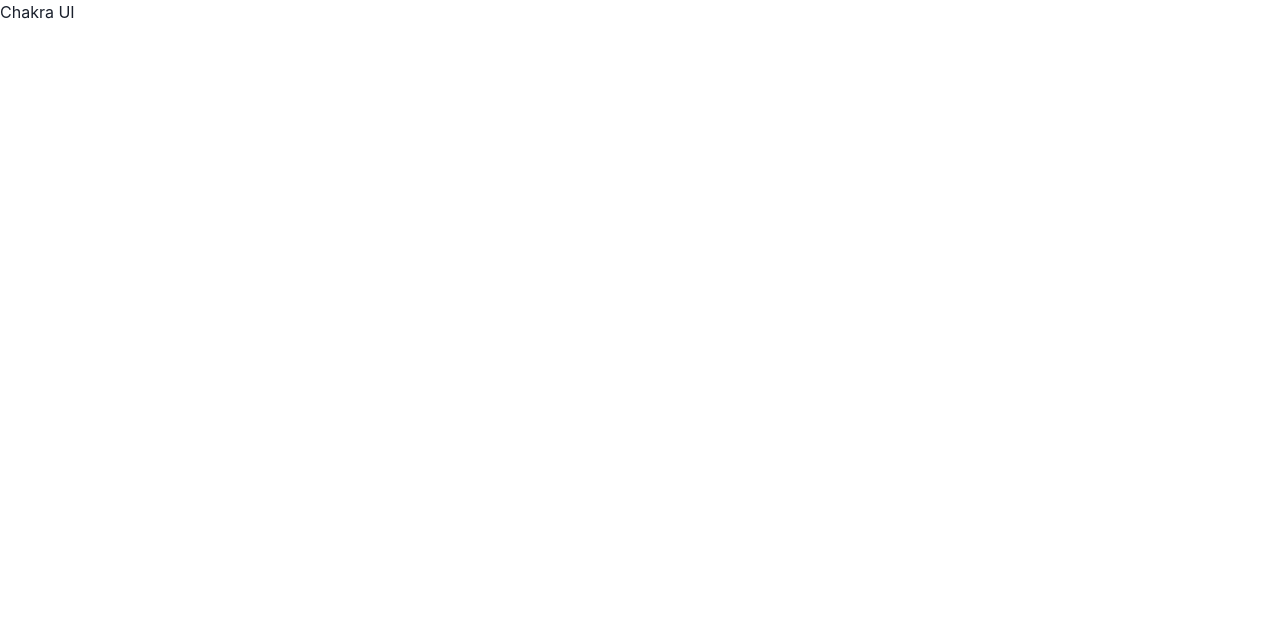
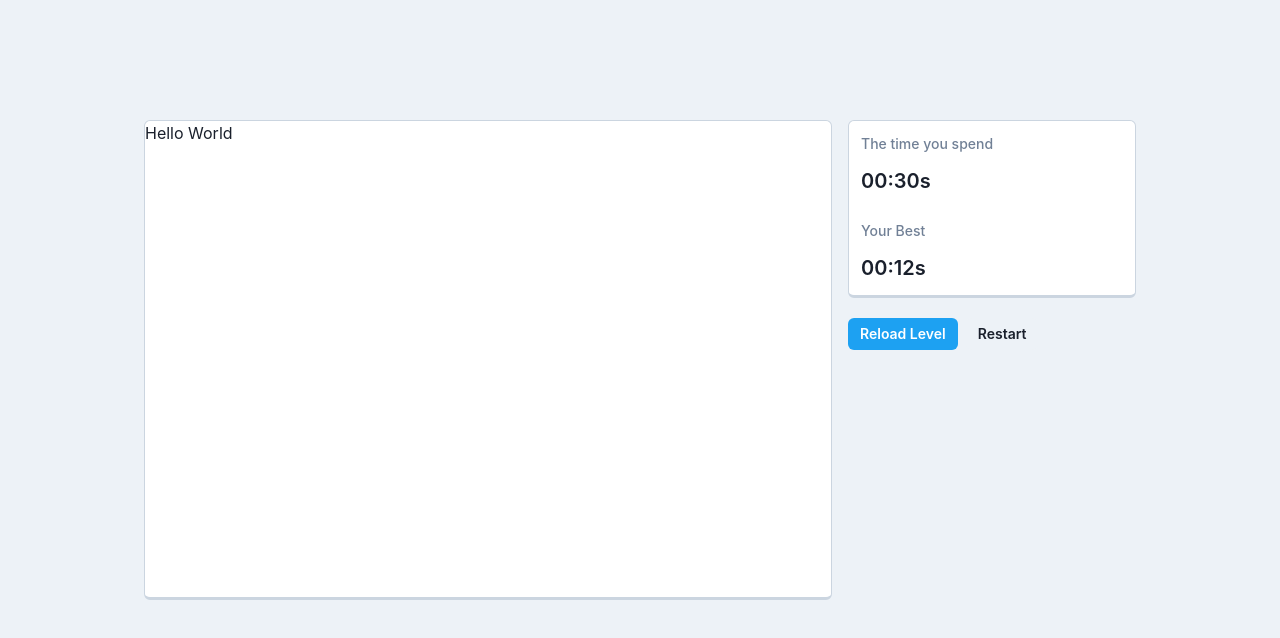
Before and after one commit to eleviven/spiders-game, a React (Create React App) app: page / in a window 1280 px wide. Shown: the top 638 px of the page. Built offline with nearby package versions, Linux system fonts and the light colour scheme.

Commit message:
Game UI completed

```diff
--- a/src/App.tsx
+++ b/src/App.tsx
@@ -1,10 +1,28 @@
-import { ChakraProvider } from "@chakra-ui/react";
+import { ChakraProvider, ColorMode, extendTheme } from "@chakra-ui/react";
+import { AppLayout } from "./components/layouts";
 import GamePage from "./pages/GamePage";
+
+const theme = extendTheme({
+  styles: {
+    global: ({ theme, colorMode }: { theme: any; colorMode: ColorMode }) => {
+      return {
+        body: {
+          backgroundColor:
+            colorMode === "light"
+              ? (theme.colors.gray[100] as any)
+              : (theme.colors.gray[900] as any),
+        },
+      };
+    },
+  },
+});
 
 const App: React.FC = () => {
   return (
-    <ChakraProvider>
-      <GamePage />
+    <ChakraProvider theme={theme}>
+      <AppLayout>
+        <GamePage />
+      </AppLayout>
     </ChakraProvider>
   );
 };
--- /dev/null
+++ b/src/components/GameBox/GameBox.tsx
@@ -0,0 +1,14 @@
+import { Box } from "@chakra-ui/react";
+import Card from "../Card/Card";
+
+const GameBox: React.FC = () => {
+  return (
+    <Card h="60vh">
+      <Box>Hello World</Box>
+    </Card>
+  );
+};
+
+GameBox.displayName = "Game Box";
+
+export default GameBox;
--- /dev/null
+++ b/src/components/LevelActions/LevelActions.tsx
@@ -0,0 +1,18 @@
+import { Button, HStack } from "@chakra-ui/react";
+
+const LevelActions: React.FC = () => {
+  return (
+    <HStack w="full">
+      <Button size="sm" colorScheme="twitter">
+        Reload Level
+      </Button>
+      <Button size="sm" colorScheme="gray">
+        Restart
+      </Button>
+    </HStack>
+  );
+};
+
+LevelActions.displayName = "Level Actions";
+
+export default LevelActions;
--- /dev/null
+++ b/src/components/ScoreBoard/ScoreBoard.tsx
@@ -0,0 +1,29 @@
+import { Box, BoxProps, Text } from "@chakra-ui/react";
+import Card from "../Card/Card";
+
+const ScoreBoard: React.FC<BoxProps> = () => {
+  return (
+    <Card>
+      <Card.Header title="The time you spend" />
+      <Card.Body>
+        <Box>
+          <Text fontSize="xl" fontWeight="semibold">
+            00:30s
+          </Text>
+        </Box>
+      </Card.Body>
+      <Card.Header title="Your Best" />
+      <Card.Body>
+        <Box>
+          <Text fontSize="xl" fontWeight="semibold">
+            00:12s
+          </Text>
+        </Box>
+      </Card.Body>
+    </Card>
+  );
+};
+
+ScoreBoard.displayName = "Score Board";
+
+export default ScoreBoard;
--- /dev/null
+++ b/src/components/index.ts
@@ -0,0 +1,4 @@
+export { default as Card } from "./Card/Card";
+export { default as ScoreBoard } from "./ScoreBoard/ScoreBoard";
+export { default as LevelActions } from "./LevelActions/LevelActions";
+export { default as GameBox } from "./GameBox/GameBox";
--- /dev/null
+++ b/src/components/layouts/AppLayout.tsx
@@ -0,0 +1,13 @@
+import { Container, Center } from "@chakra-ui/react";
+
+const AppLayout: React.FC<React.PropsWithChildren> = ({ children }) => {
+  return (
+    <Center minH="100vh" pb="24" pt="4">
+      <Container maxW="container.lg">{children}</Container>
+    </Center>
+  );
+};
+
+AppLayout.displayName = "App Layout";
+
+export default AppLayout;
--- /dev/null
+++ b/src/components/layouts/index.ts
@@ -0,0 +1 @@
+export { default as AppLayout } from "./AppLayout";
--- a/src/pages/GamePage.tsx
+++ b/src/pages/GamePage.tsx
@@ -1,11 +1,18 @@
 import React from "react";
-import { Box, Text } from "@chakra-ui/react";
+import { Box, Flex, VStack } from "@chakra-ui/react";
+import { GameBox, LevelActions, ScoreBoard } from "../components";
 
 const GamePage: React.FC = () => {
   return (
-    <Box>
-      <Text>Chakra UI</Text>
-    </Box>
+    <Flex gap="4" flexWrap="wrap">
+      <Box flexGrow="1">
+        <GameBox />
+      </Box>
+      <VStack spacing="5" w={{ base: "full", lg: "72" }}>
+        <ScoreBoard />
+        <LevelActions />
+      </VStack>
+    </Flex>
   );
 };
 
```
Also changed, not shown: public/manifest.json.
